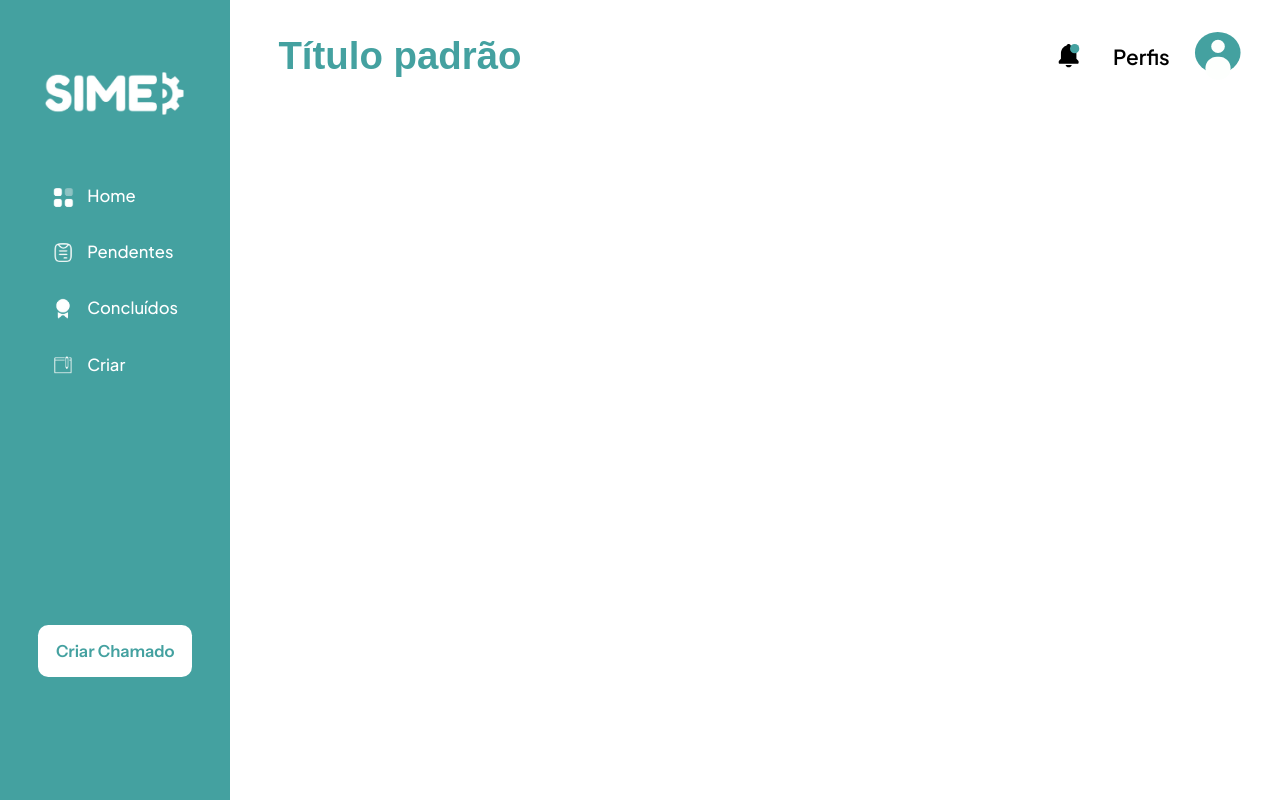
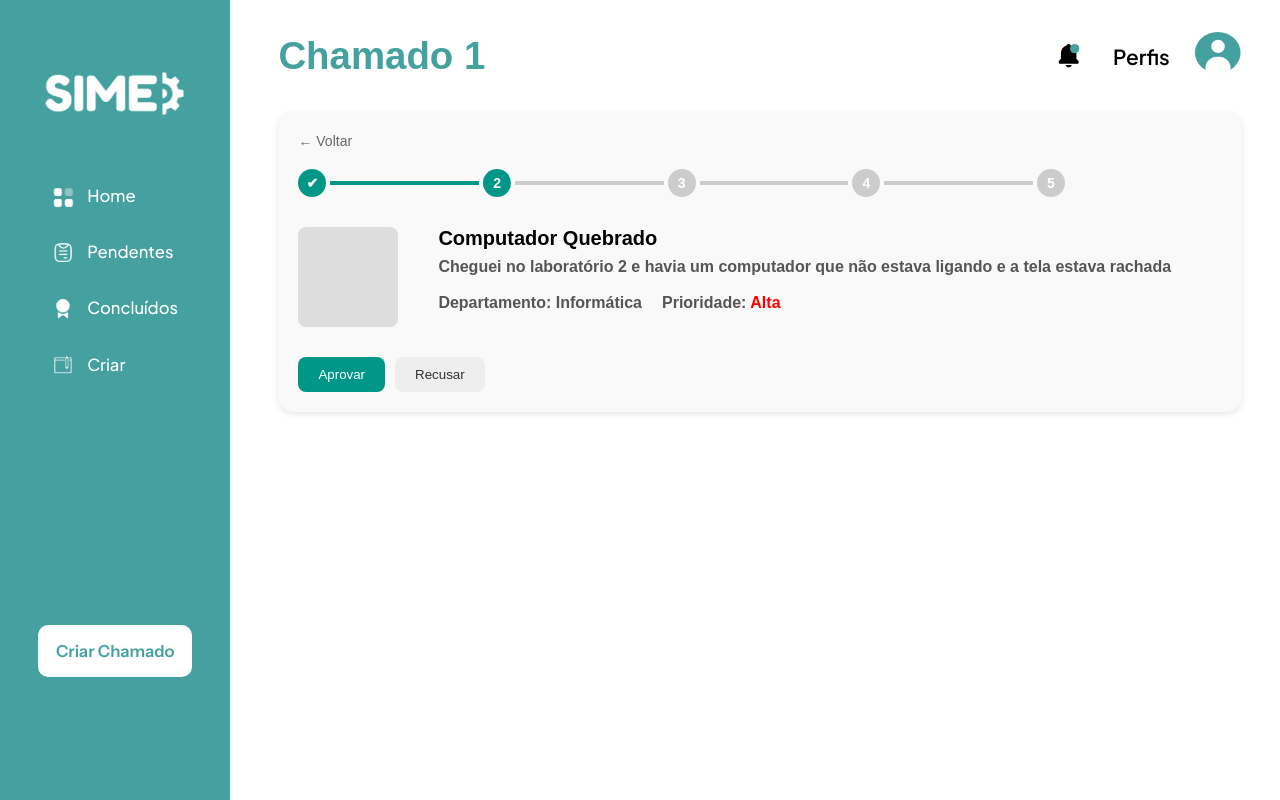
Before and after one commit to etec-SIME/SIME-web-dashboard, an Angular app in the folder SIME-web-dashboard/: page /chamado-detalhe in a window 1280 px wide. Before the commit this address led to /. Built offline with nearby package versions, Linux system fonts and the light colour scheme; a web font is replaced by a local one.

Commit message:
Feat: html, css e ts básicos :sparkles:

```diff
--- a/SIME-web-dashboard/src/app/app.routes.ts
+++ b/SIME-web-dashboard/src/app/app.routes.ts
@@ -10,6 +10,7 @@ import { LayoutComponent } from './components/layout/layout.component';
 import { CriarChamadoComponent } from './pages/criar-chamado/criar-chamado.component';
 import { GestorGeralComponent } from './pages/gestor-geral/gestor-geral.component';
 import { LoginComponent } from './pages/login/login.component';
+import { ChamadoDetalheComponent } from './pages/chamado-detalhe/chamado-detalhe.component';
 
 export const routes: Routes = [
     { path: '', component: LayoutComponent,
@@ -18,6 +19,7 @@ export const routes: Routes = [
         { path: 'chamados-pendentes', component: ChamadosPendentesComponent, data: { titulo: 'Chamados Pendentes' } },
         { path: 'chamados-concluidos', component: ChamadosConcluidosComponent, data: { titulo: 'Chamados Concluídos' } },
         { path: 'criar-chamado', component: CriarChamadoComponent, data: { titulo: 'Criar Chamado' } },
+        { path: 'chamado-detalhe', component: ChamadoDetalheComponent, data: { titulo: 'Chamado 1' } }
       ]
     },
     { path: 'login', component: LoginComponent },
--- /dev/null
+++ b/SIME-web-dashboard/src/app/pages/chamado-detalhe/chamado-detalhe.component.css
@@ -0,0 +1,122 @@
+.container {
+    background: #f9f9f9;
+    border-radius: 16px;
+    padding: 20px;
+    box-shadow: 0 2px 6px rgba(0,0,0,0.1);
+    font-family: Arial, sans-serif;
+}
+
+.btn-back {
+    border: none;
+    background: none;
+    color: #666;
+    cursor: pointer;
+    margin-bottom: 20px;
+    font-size: 14px;
+}
+
+.progress {
+    display: flex;
+    align-items: center;
+    justify-content: space-between;
+    margin-bottom: 30px;
+}
+
+.progress-step {
+    display: flex;
+    align-items: center;
+    flex: 1;
+}
+
+.circle {
+    width: 28px;
+    height: 28px;
+    border-radius: 50%;
+    background: #ccc;
+    display: flex;
+    align-items: center;
+    justify-content: center;
+    color: #fff;
+    font-size: 14px;
+}
+
+.circle.active {
+    background: #009688;
+}
+
+.line {
+    flex: 1;
+    height: 4px;
+    background: #ccc;
+    margin: 0 4px;
+}
+
+.line.active {
+    background: #009688;
+}
+
+.content {
+    display: grid;
+    grid-template-columns: 120px 1fr;
+    gap: 20px;
+}
+
+.preview {
+    width: 100px;
+    height: 100px;
+    background: #ddd;
+    border-radius: 8px;
+}
+
+.details h2 {
+    margin: 0;
+    font-size: 20px;
+}
+
+.details p {
+    margin: 8px 0;
+    color: #555;
+}
+
+.meta {
+    display: flex;
+    gap: 20px;
+    margin-top: 10px;
+}
+
+.alta {
+    color: red;
+    font-weight: bold;
+}
+.media {
+    color: orange;
+    font-weight: bold;
+}
+.baixa {
+    color: green;
+    font-weight: bold;
+}
+
+.actions {
+    margin-top: 30px;
+    display: flex;
+    gap: 10px;
+}
+
+.btn-approve {
+    background: #009688;
+    color: #fff;
+    border: none;
+    padding: 10px 20px;
+    border-radius: 8px;
+    cursor: pointer;
+}
+
+.btn-reject {
+    background: #eee;
+    color: #333;
+    border: none;
+    padding: 10px 20px;
+    border-radius: 8px;
+    cursor: pointer;
+}
--- /dev/null
+++ b/SIME-web-dashboard/src/app/pages/chamado-detalhe/chamado-detalhe.component.html
@@ -0,0 +1,51 @@
+<div class="container">
+
+    <!-- Voltar -->
+    <button class="btn-back" (click)="voltar()">← Voltar</button>
+
+    <!-- Barra de progresso -->
+    <div class="progress">
+        @for (etapa of etapas; let i = $index; track i) {
+        <div class="progress-step">
+            <div class="circle" [class.active]="i <= etapaAtual">
+            @if (i < etapaAtual) {
+                ✔
+            } @else {
+                {{ i + 1 }}
+            }
+            </div>
+            @if (i < etapas.length - 1) {
+            <div class="line" [class.active]="i < etapaAtual"></div>
+            }
+        </div>
+        }
+    </div>
+
+    <!-- Infos -->
+    <div class="content">
+        <div class="preview"></div>
+
+        <div class="details">
+        <h2>{{ chamado.titulo }}</h2>
+        <p>{{ chamado.descricao }}</p>
+
+        <div class="meta">
+            <p><strong>Departamento:</strong> {{ chamado.departamento }}</p>
+            <p>
+            <strong>Prioridade:</strong>
+            <span [class.alta]="chamado.prioridade === 'Alta'"
+                    [class.media]="chamado.prioridade === 'Média'"
+                    [class.baixa]="chamado.prioridade === 'Baixa'">
+                {{ chamado.prioridade }}
+            </span>
+            </p>
+        </div>
+        </div>
+    </div>
+
+    <!-- Botões -->
+    <div class="actions">
+        <button class="btn-approve" (click)="aprovar()">Aprovar</button>
+        <button class="btn-reject" (click)="recusar()">Recusar</button>
+    </div>
+</div>
--- /dev/null
+++ b/SIME-web-dashboard/src/app/pages/chamado-detalhe/chamado-detalhe.component.ts
@@ -0,0 +1,34 @@
+import { Component } from '@angular/core';
+import { ChamadoService } from '../../services/chamado/chamado.service';
+
+@Component({
+  selector: 'app-chamado-detalhe',
+  imports: [],
+  templateUrl: './chamado-detalhe.component.html',
+  styleUrl: './chamado-detalhe.component.css'
+})
+export class ChamadoDetalheComponent {
+  etapas = ['Em análise', 'Aprovado', 'Análise de APM', 'Em andamento', 'Concluído'];
+  etapaAtual = 1;
+
+  constructor(private chamadoService: ChamadoService) {}
+
+  chamado = {
+    titulo: 'Computador Quebrado',
+    descricao: 'Cheguei no laboratório 2 e havia um computador que não estava ligando e a tela estava rachada',
+    departamento: 'Informática',
+    prioridade: 'Alta'
+  };
+
+  voltar() {
+    console.log("Voltar clicado");
+  }
+
+  aprovar() {
+    console.log("Chamado aprovado!");
+  }
+
+  recusar() {
+    console.log("Chamado recusado!");
+  }
+}
--- a/SIME-web-dashboard/src/app/pages/criar-chamado/criar-chamado.component.ts
+++ b/SIME-web-dashboard/src/app/pages/criar-chamado/criar-chamado.component.ts
@@ -1,5 +1,5 @@
 import { Component } from '@angular/core';
-import { Form, FormBuilder, FormGroup, ReactiveFormsModule, Validators } from '@angular/forms';
+import { FormBuilder, FormGroup, ReactiveFormsModule } from '@angular/forms';
 import { ChamadoService } from '../../services/chamado/chamado.service';
 import { ChamadoRequestDTO } from '../../DTOs/ChamadoRequestDTO';
 import { AmbienteSelectDTO } from '../../DTOs/AmbienteSelectDTO';
--- a/SIME-web-dashboard/src/app/services/chamado/chamado.service.ts
+++ b/SIME-web-dashboard/src/app/services/chamado/chamado.service.ts
@@ -1,4 +1,3 @@
-import { ChamadoRequestDTO } from '../../DTOs/ChamadoRequestDTO';
 import { chamadoProjection } from './../../DTOs/Projections/chamadoProjection';
 import { HttpClient } from '@angular/common/http';
 import { Injectable } from '@angular/core';
```
Also changed, not shown: 1 other file (tests, documents, lock files or other folders).
